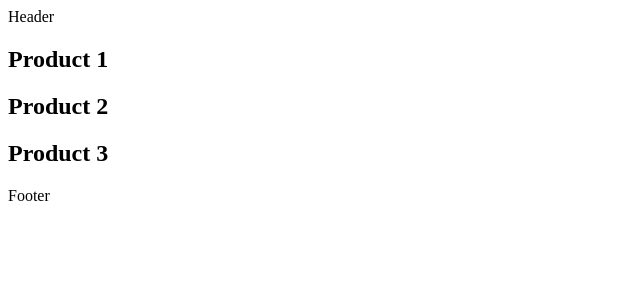
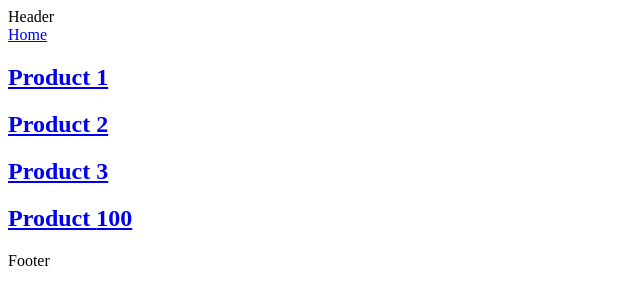
Before and after one commit to Anzhelika007/Courses, a Next.js app in the folder routing-demo/: page /products in a window 1280 px wide. Shown: the top 304 px of the page, without its empty margins (0-640 px from the left). Built offline with nearby package versions, Linux system fonts and the light colour scheme.

Commit message:
feat: add link navigation

```diff
--- a/routing-demo/src/app/products/page.tsx
+++ b/routing-demo/src/app/products/page.tsx
@@ -1,9 +1,14 @@
+import Link from "next/link";
+
 export default function ProductList() {
+  const productId = 100;
   return(
     <>
-      <h2>Product 1</h2>
-      <h2>Product 2</h2>
-      <h2>Product 3</h2>
+      <Link href="/">Home</Link>
+      <h2><Link href="products/1">Product 1</Link></h2>
+      <h2><Link href="products/2">Product 2</Link></h2>
+      <h2><Link href="products/3" replace>Product 3</Link></h2>
+      <h2><Link href={`products/${productId}`}>Product {productId}</Link></h2>
     </>
   )
 }
```
Also changed, not shown: routing-demo/src/app/page.tsx (+9 -1 lines), routing-demo/src/app/products/[productId]/page.tsx (+17 -20 lines).
